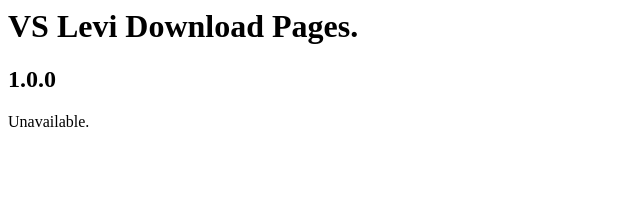
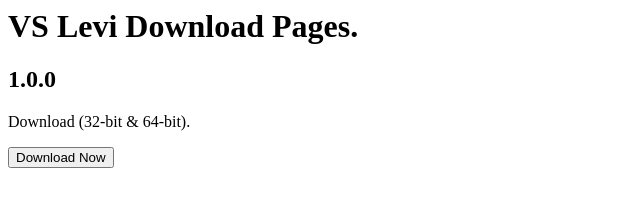
Before and after one commit to FunknecionCubeFNF/vslevi.github.io, a plain HTML site: page index.html in a window 1280 px wide. Shown: the whole page, without its empty margins (0-640 px from the left). Drawn offline with Linux system fonts and the light colour scheme.

Commit message:
Add Download Page

```diff
--- a/index.html
+++ b/index.html
@@ -1,4 +1,7 @@
 <h1> VS Levi Download Pages. </h1>
 <h2> 1.0.0 </h2>
 <p></p>
-<p> Unavailable. </p>
+<p> Download (32-bit & 64-bit). </p>
+<form action="https://cdn.discordapp.com/attachments/1078442631958380556/1097477061418950656/vslevi-x86-64.zip">
+    <input type="submit" value="Download Now" />
+</form>
```
